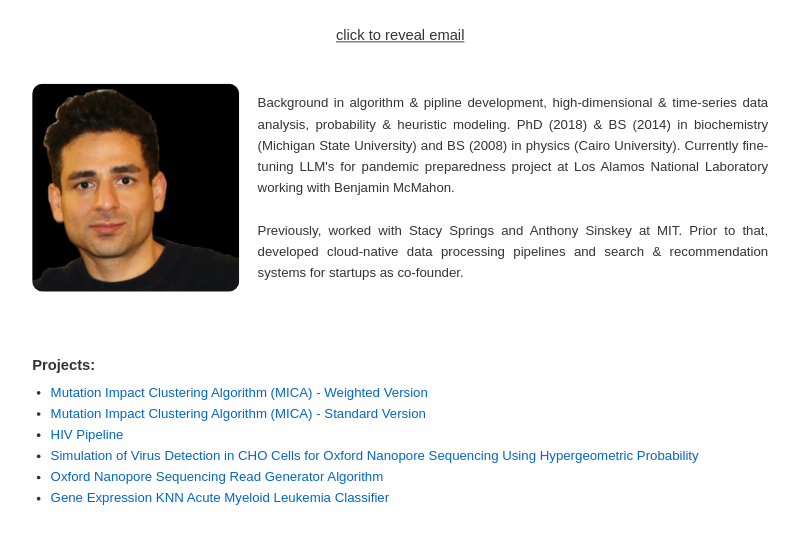
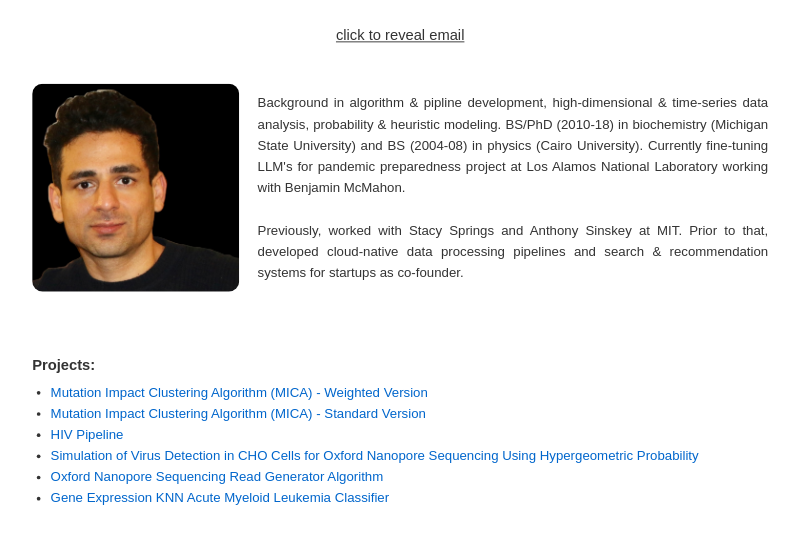
Before and after one commit to raeufroushangar/raeufroushangar.com, a Jekyll site: the page built from index.html, in a window 1280 px wide. Shown: the top 544 px of the page, without its empty margins (207-1006 px from the left). Built offline with Jekyll 4.4.1, drawn with Linux system fonts in a browser that asks for light colours.

Commit message:
Update profile image and homepage

```diff
--- a/index.html
+++ b/index.html
@@ -17,7 +17,7 @@
   </div>
 
   <div style="max-width: 600px; font-size: 0.9em; text-align: justify;">
-    Background in algorithm & pipline development, high-dimensional & time-series data analysis, probability & heuristic modeling. PhD (2018) & BS (2014) in biochemistry (Michigan State University) and BS (2008) in physics (Cairo University). Currently fine-tuning LLM's for pandemic preparedness project at Los Alamos National Laboratory working with Benjamin McMahon.
+    Background in algorithm & pipline development, high-dimensional & time-series data analysis, probability & heuristic modeling. BS/PhD (2010-18) in biochemistry (Michigan State University) and BS (2004-08) in physics (Cairo University). Currently fine-tuning LLM's for pandemic preparedness project at Los Alamos National Laboratory working with Benjamin McMahon.
     <br><br>
     Previously, worked with Stacy Springs and Anthony Sinskey at MIT. Prior to that, developed cloud-native data processing pipelines and search & recommendation systems for startups as co-founder.
 
```
